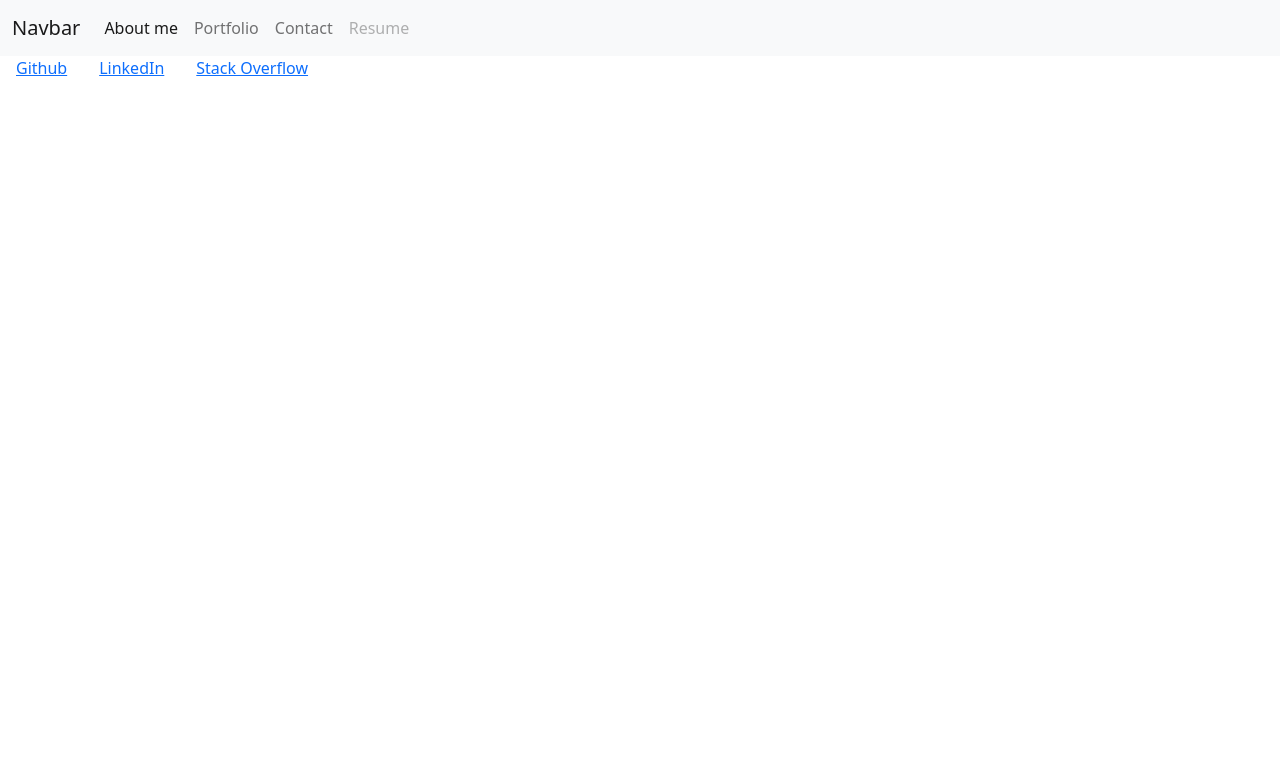
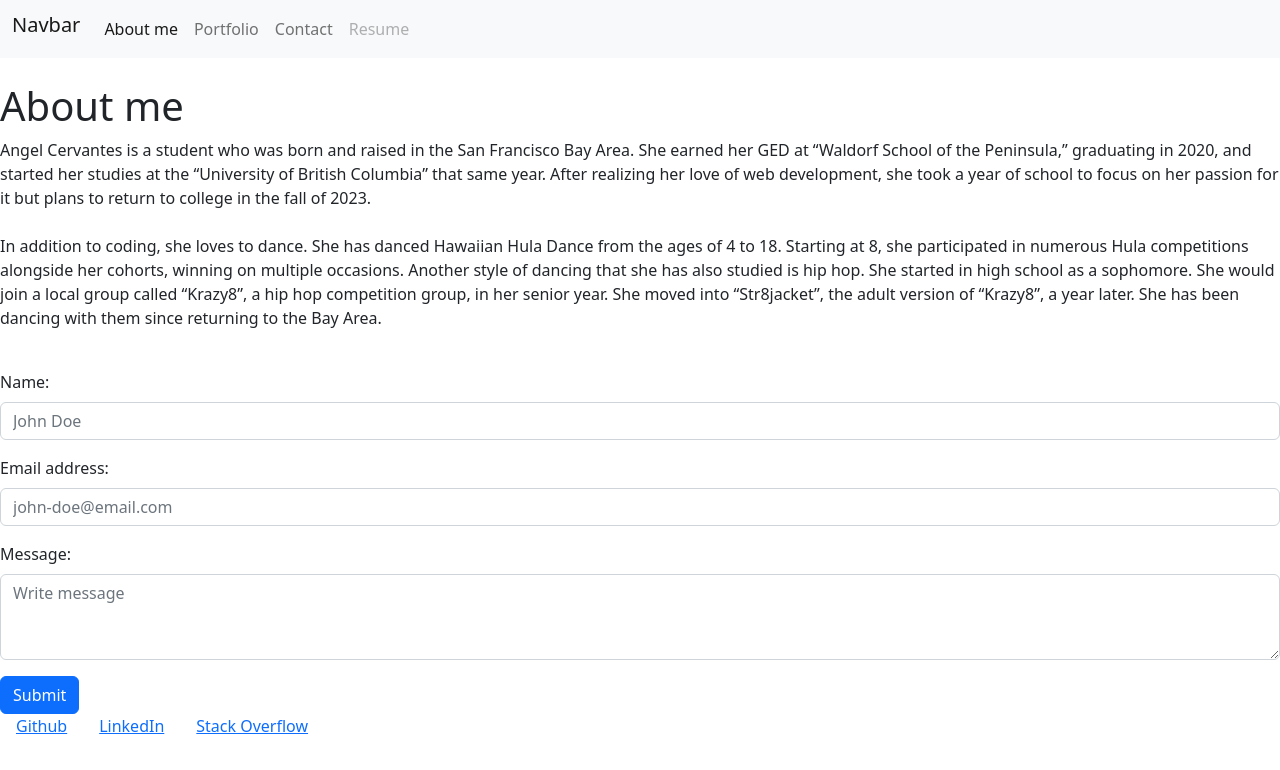
Before and after one commit to Angellyn218/react-portfolio, a React (Create React App) app: page / in a window 1280 px wide. Shown: the top 770 px of the page. Built offline with nearby package versions, Linux system fonts and the light colour scheme.

Commit message:
Added contact page

```diff
--- a/src/components/Header.js
+++ b/src/components/Header.js
@@ -1,10 +1,13 @@
 import React, { useState } from "react";
+import About from "./pages/About";
+import Contact from "./pages/Contact";
 
 export default function Header() {
     return (
+        <div>
             <nav className="navbar navbar-expand-lg navbar-light bg-light">
                 <div className="container-fluid">
-                <a className="navbar-brand" href="#">Navbar</a>
+                    <h1 className="navbar-brand" href="#">Navbar</h1>
                     <button className="navbar-toggler" type="button" data-bs-toggle="collapse" data-bs-target="#navbarNav" aria-controls="navbarNav" aria-expanded="false" aria-label="Toggle navigation">
                     <span className="navbar-toggler-icon"></span>
                     </button>
@@ -26,5 +29,10 @@ export default function Header() {
                     </div>
                 </div>
             </nav>
+            <br/>
+            <About/>
+            <br/>
+            <Contact/>
+        </div>
     )
 }
--- a/src/components/pages/Contact.js
+++ b/src/components/pages/Contact.js
@@ -0,0 +1,21 @@
+import React from "react";
+
+export default function Contact() {
+    return (
+        <form>
+            <div class="mb-3">
+                <label for="name" class="form-label">Name:</label>
+                <input type="text" class="form-control" id="name" placeholder="John Doe"/>
+            </div>
+            <div class="mb-3">
+                <label for="email" class="form-label">Email address:</label>
+                <input type="email" class="form-control" id="email" placeholder="john-doe@email.com"/>
+            </div>
+            <div class="mb-3">
+                <label for="message" class="form-label">Message:</label>
+                <textarea class="form-control" id="message" rows="3" placeholder="Write message"></textarea>
+            </div>
+            <button type="submit" class="btn btn-primary">Submit</button>
+        </form>
+    )
+}
```
Lines whose indentation alone changed are shown as unchanged.
